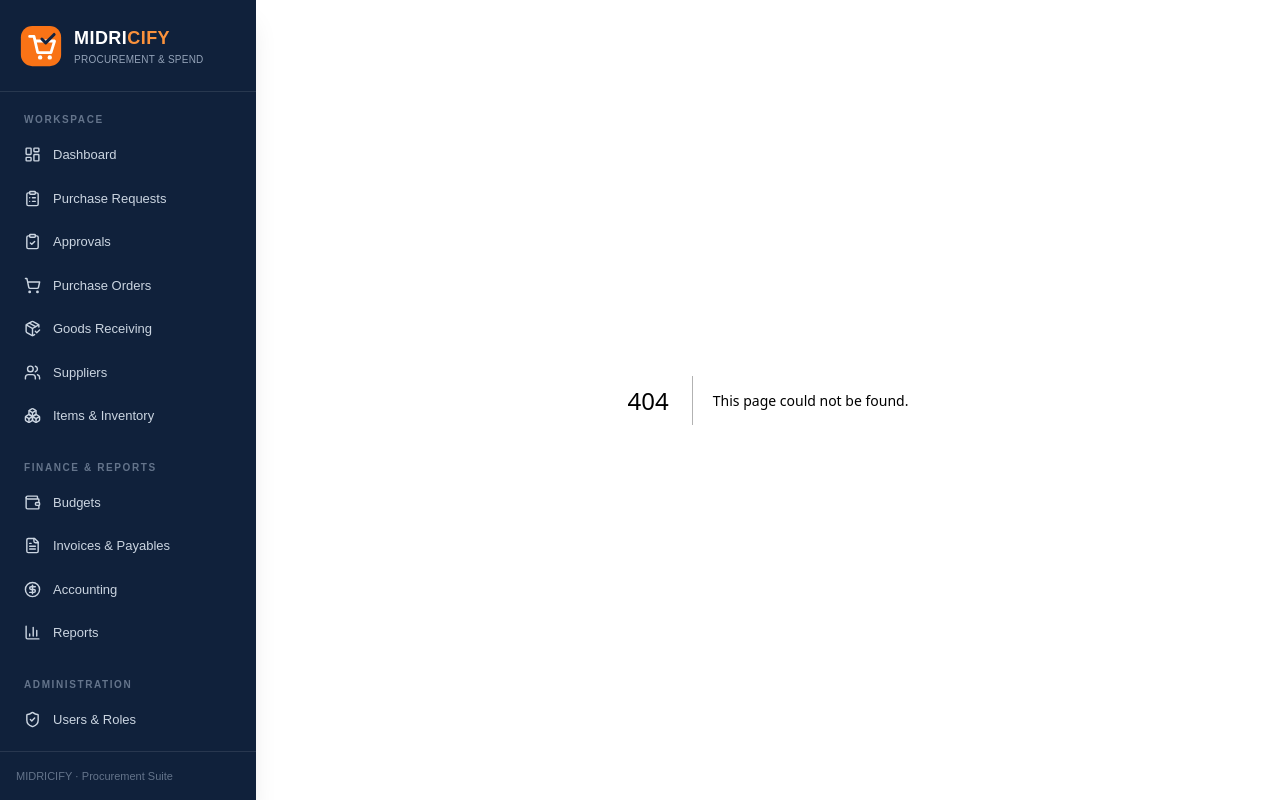
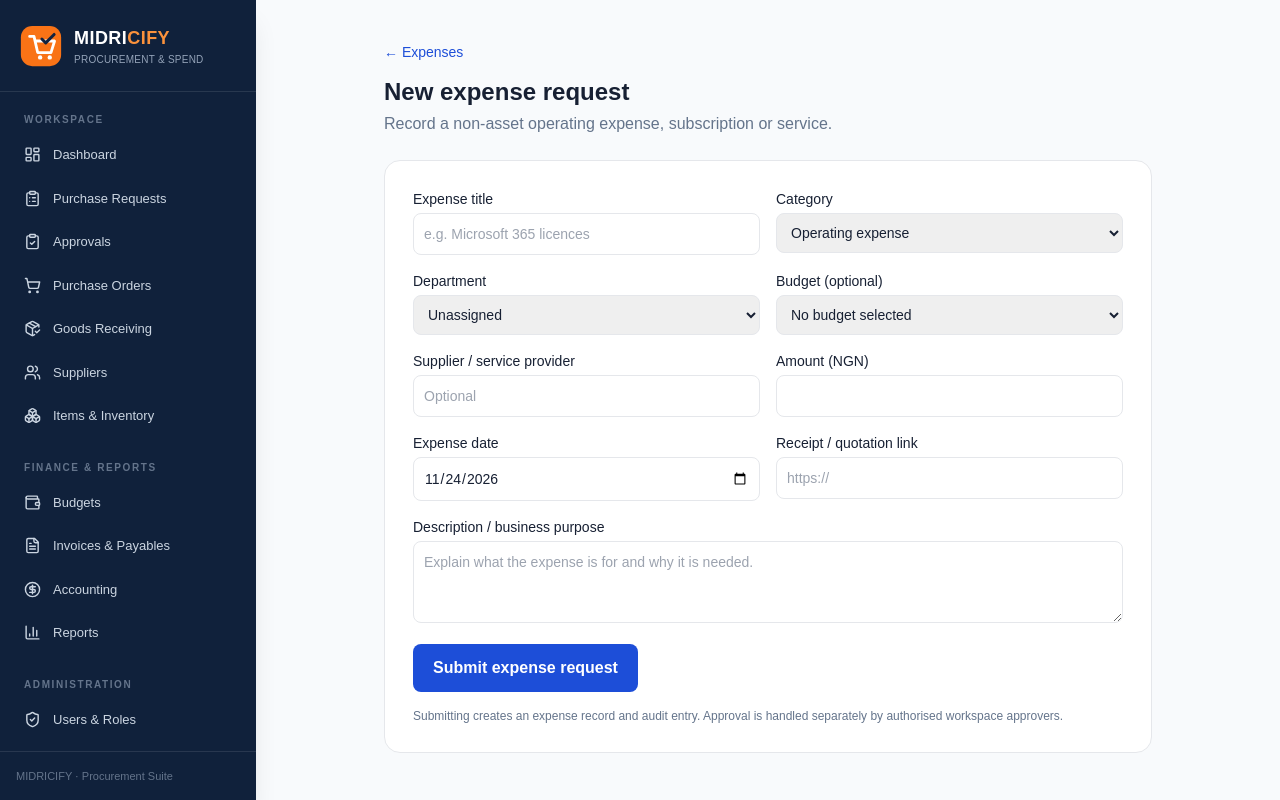
Before and after one commit to smartmil79-afk/midricify, a Next.js app: page /expenses/new in a window 1280 px wide. Before the commit this address had no page. Built offline with nearby package versions, Linux system fonts and the light colour scheme; no server answers.

Commit message:
Add expense management and processing feedback

```diff
--- /dev/null
+++ b/src/app/expenses/new/page.tsx
@@ -0,0 +1,8 @@
+import Link from 'next/link';
+import {createClient} from '@/lib/supabase/server';
+import {getWorkspaceContext} from '@/lib/workspace';
+import {ExpenseForm} from './ExpenseForm';
+export default async function NewExpensePage(){const ctx=await getWorkspaceContext();const sb=await createClient();const org=ctx?.organization;let departments:any[]=[],budgets:any[]=[];
+ if(org){const [d,b]=await Promise.all([sb.from('departments').select('id,name').eq('organization_id',org.id).eq('is_active',true).order('name'),sb.from('department_budgets').select('id,name,fiscal_year').eq('organization_id',org.id).eq('status','active').order('name')]);departments=d.data??[];budgets=b.data??[];}
+ return <main className="min-h-screen bg-slate-50 p-5 md:p-10"><div className="mx-auto max-w-3xl"><Link href="/expenses" className="text-sm text-blue-700">← Expenses</Link><h1 className="text-2xl font-bold mt-3">New expense request</h1><p className="text-slate-500 mt-1 mb-6">Record a non-asset operating expense, subscription or service.</p><ExpenseForm departments={departments} budgets={budgets} currency={org?.base_currency??'NGN'}/></div></main>
+}
```
